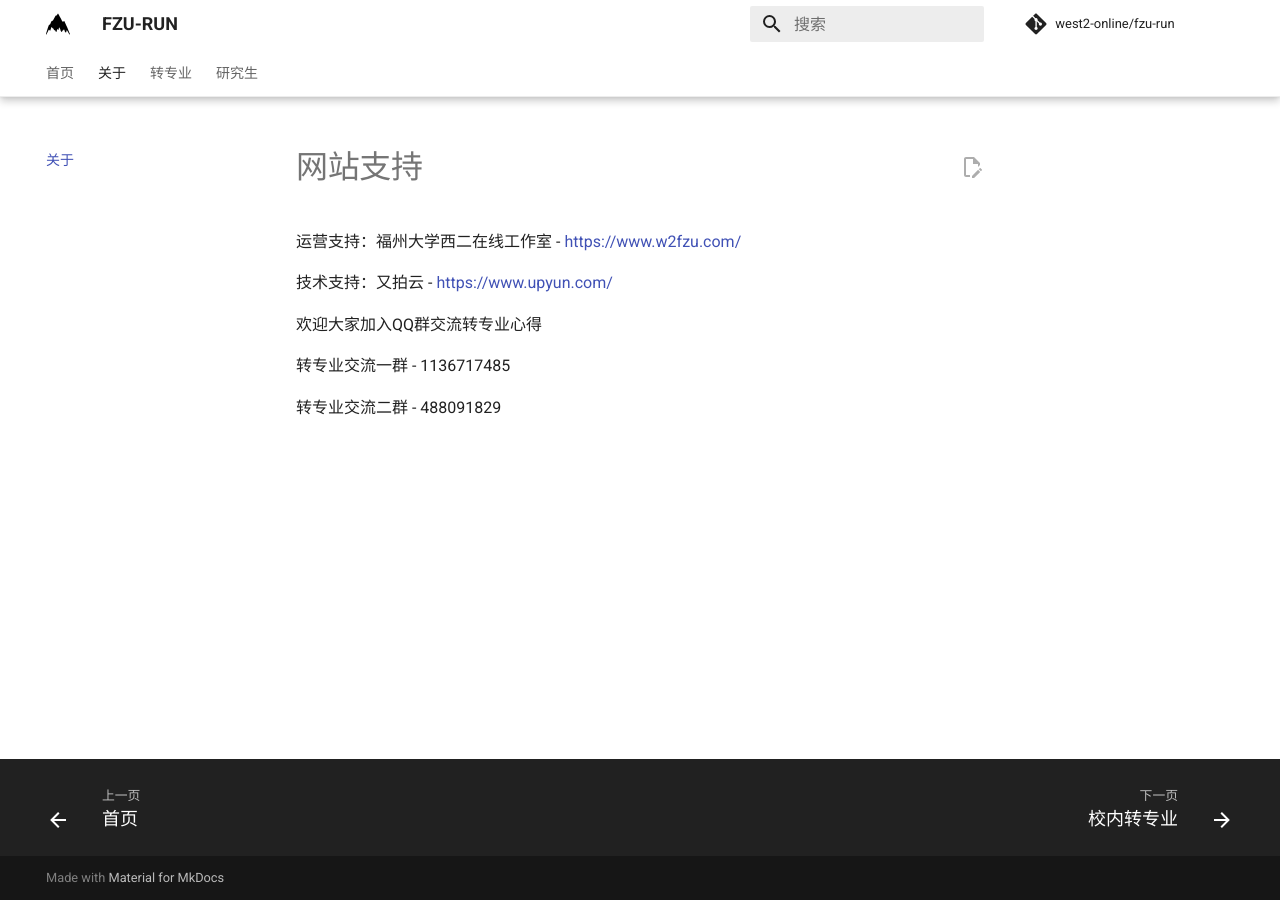
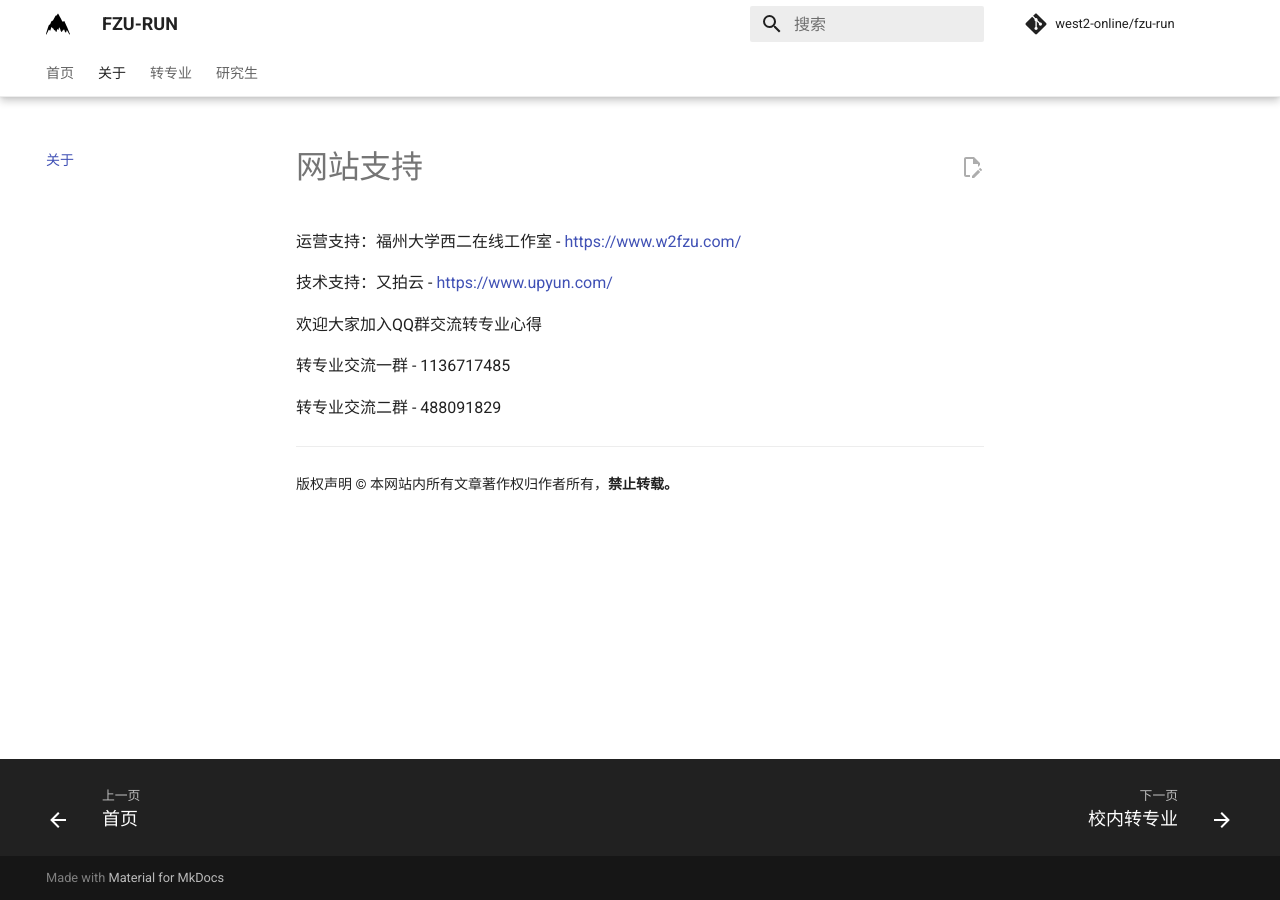
Before and after one commit to west2-online/fzu-run, an MkDocs documentation site: the page built from docs/about.md, in a window 1280 px wide. Built offline with MkDocs 1.6.1 and Material for MkDocs 9.7.7, drawn with Linux system fonts in a browser that asks for light colours; comment, search, counter and statistics services are not loaded.

Commit message:
add: copyright notice and markdown delete line support (#22)

```diff
--- a/mkdocs.yml
+++ b/mkdocs.yml
@@ -98,6 +98,7 @@
     palette:
         primary: white
         accent: blue
+    custom_dir: overrides
     features:
         - navigation.tabs
         - navigation.indexes
@@ -115,3 +116,10 @@
 repo_url: https://github.com/west2-online/fzu-run
 repo_name: west2-online/fzu-run
 edit_uri: 'edit/main/docs/'
+# https://squidfunk.github.io/mkdocs-material/reference/formatting/
+markdown_extensions:
+    - pymdownx.critic
+    - pymdownx.caret
+    - pymdownx.keys
+    - pymdownx.mark
+    - pymdownx.tilde
--- /dev/null
+++ b/overrides/main.html
@@ -0,0 +1,7 @@
+{% extends "base.html" %}
+
+{% block content %}
+{{ super() }}
+<hr />
+<span style="font-size: .70rem">版权声明 © 本网站内所有文章著作权归作者所有，<b>禁止转载。</b></span>
+{% endblock %}
```
